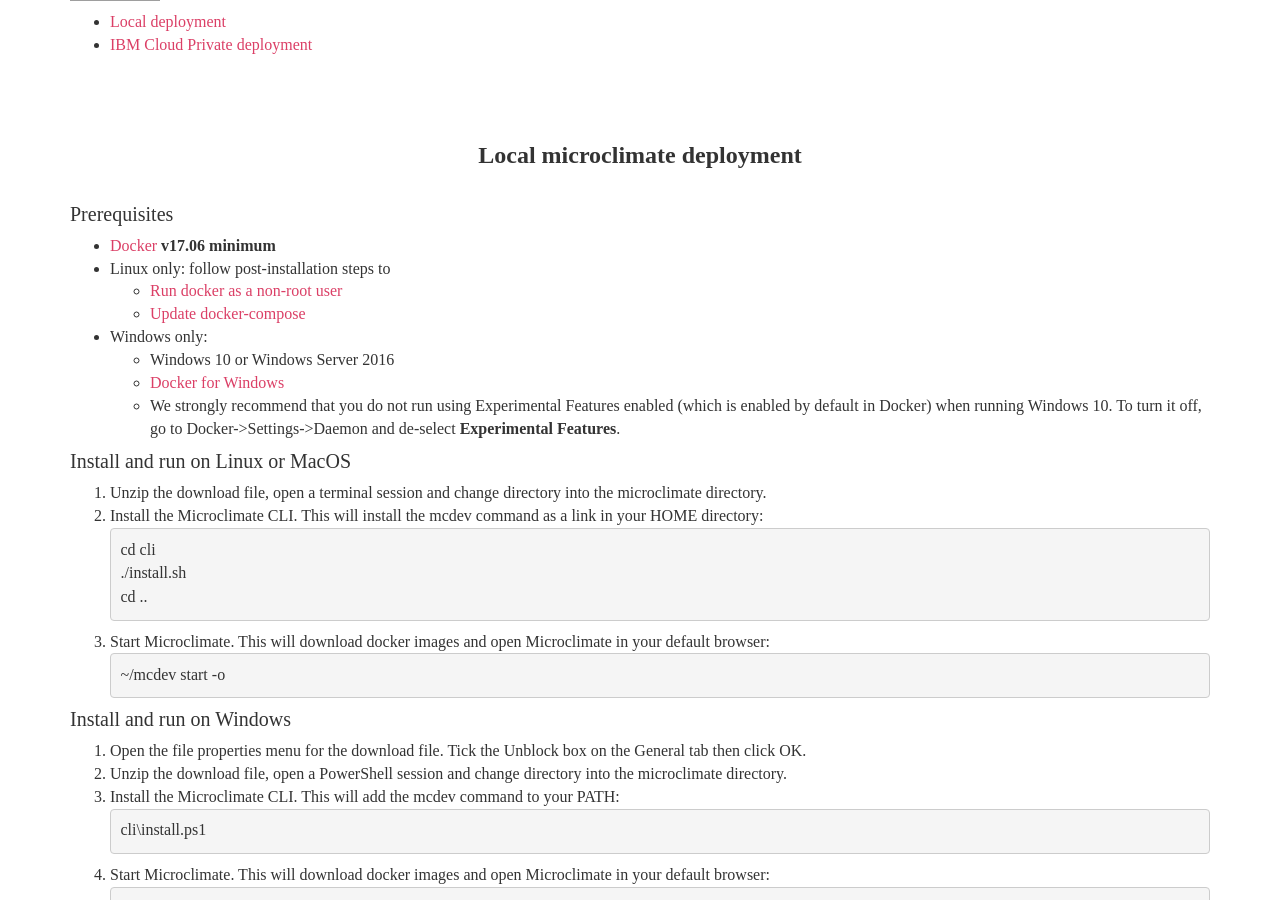
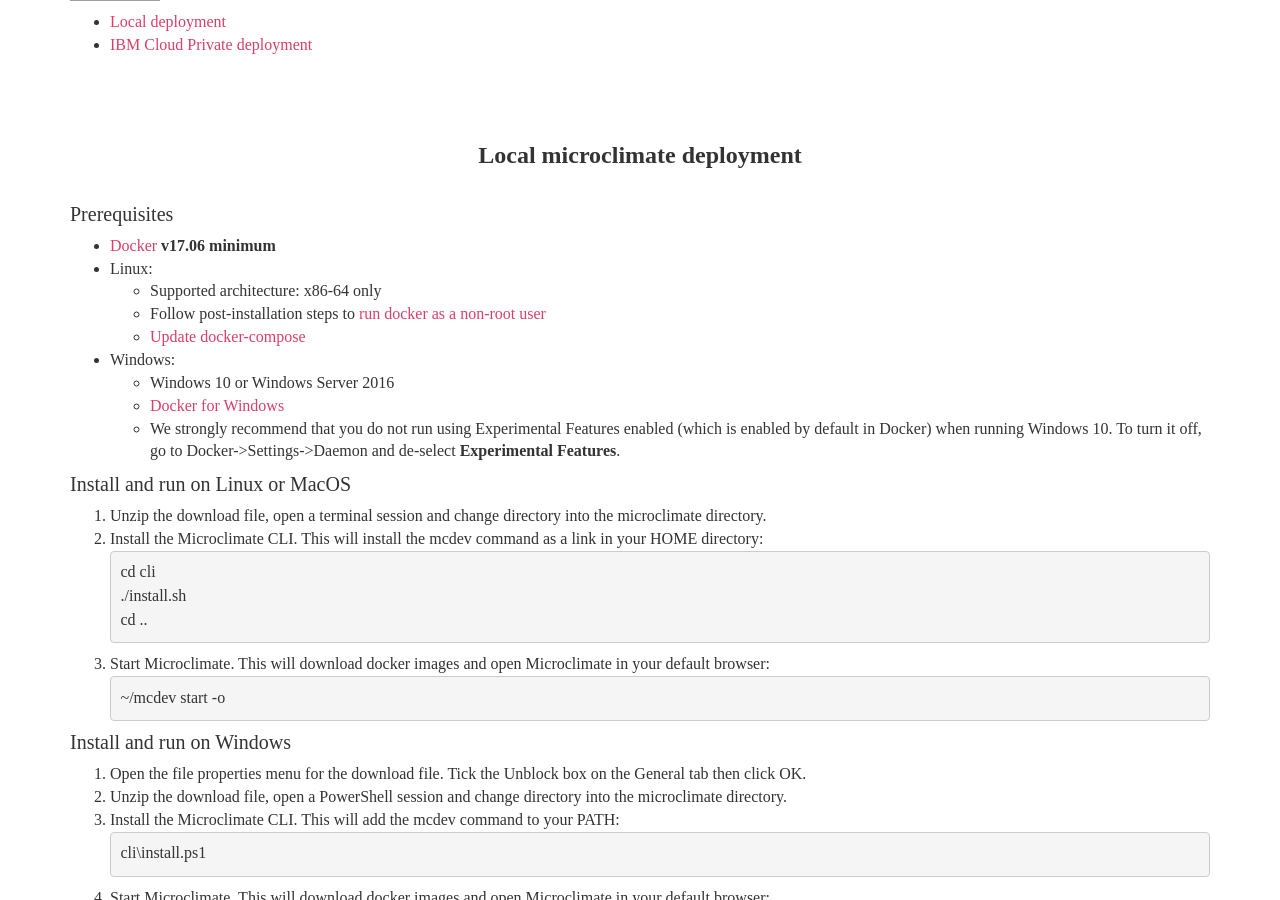
Before and after one commit to microclimate-dev2ops/microclimate-dev2ops.github.io, a Jekyll site: the page built from docPages/gettingStarted.md, in a window 1280 px wide and 900 px high, scrolled down 588 px. Built offline with Jekyll 4.4.1, drawn with Linux system fonts in a browser that asks for light colours; nearby versions of some CDN libraries; some web fonts are replaced; grey boxes are pictures that could not be loaded.

Commit message:
update doc

```diff
--- a/docPages/gettingStarted.md
+++ b/docPages/gettingStarted.md
@@ -23,10 +23,11 @@
 
 #### Prerequisites
 * [Docker](https://www.docker.com/get-docker) **v17.06 minimum**
-* Linux only: follow post-installation steps to
-  * [Run docker as a non-root user](https://docs.docker.com/engine/installation/linux/linux-postinstall/)
+* Linux:
+  * Supported architecture: x86-64 only
+  * Follow post-installation steps to [run docker as a non-root user](https://docs.docker.com/engine/installation/linux/linux-postinstall/)
   * [Update docker-compose](https://docs.docker.com/compose/install/)
-* Windows only:
+* Windows:
   * Windows 10 or Windows Server 2016
   * [Docker for Windows](https://www.docker.com/docker-windows)
   * We strongly recommend that you do not run using Experimental Features enabled (which is enabled by default in Docker) when running Windows 10. To turn it off, go to Docker->Settings->Daemon and de-select **Experimental Features**.
```
Also changed, not shown: docPages/knownissue.md (+4 -0 lines).
